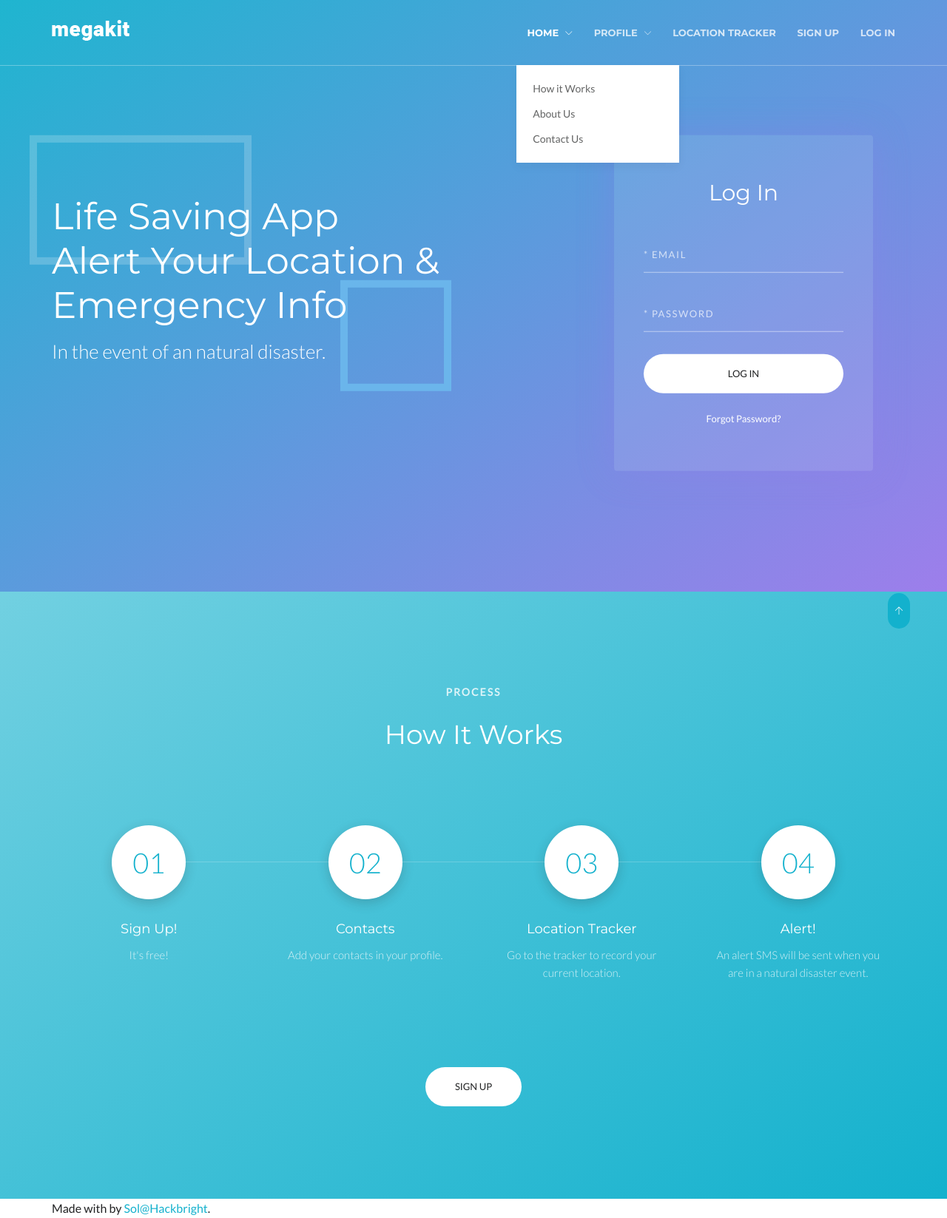
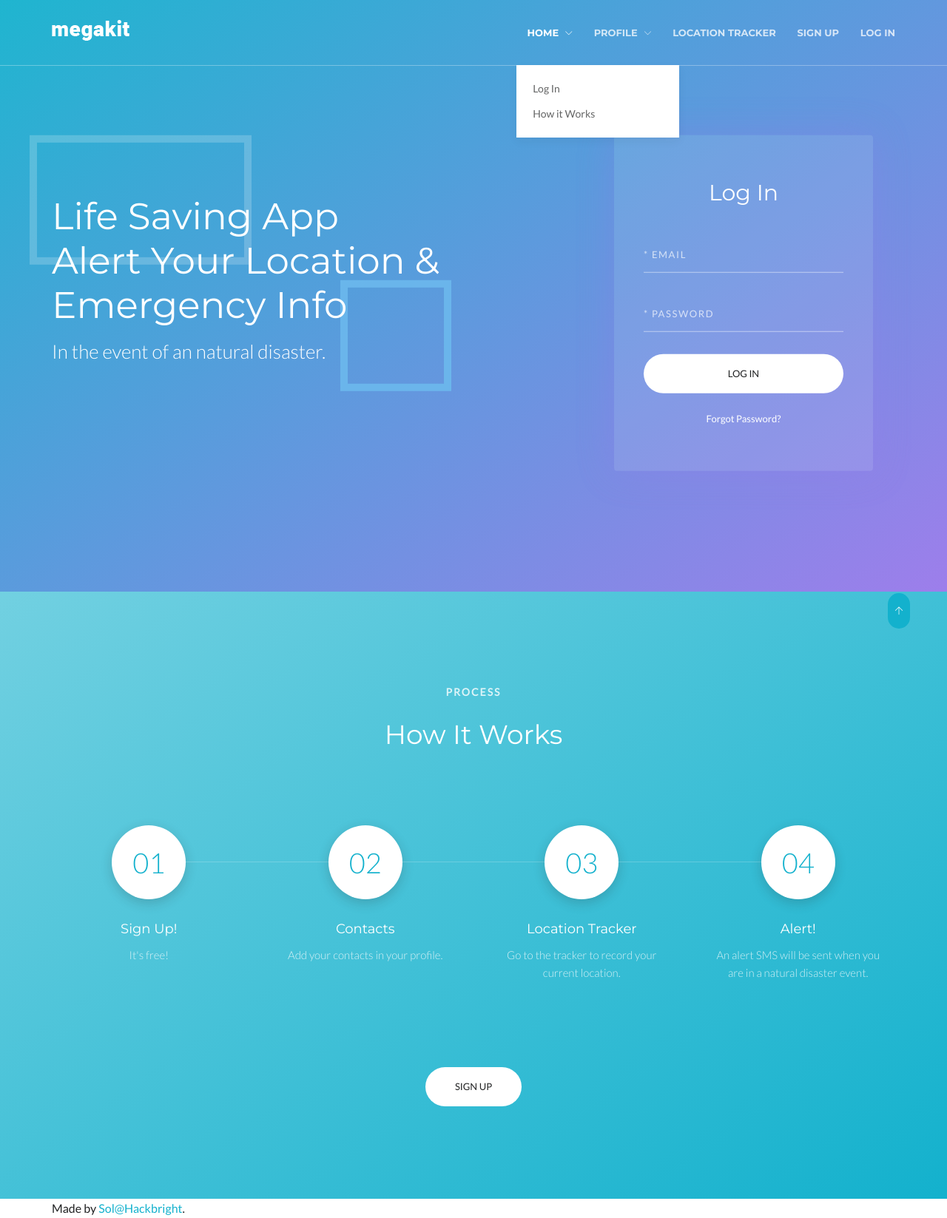
Before and after one commit to Sol1323/hb-nat-disaster-app, a Flask app: page / in a window 1280 px wide, after a click on "HOME". Shown: the whole page at 74% size. Run offline with Flask 2, Linux system fonts and the light colour scheme; some libraries are stand-ins or nearby versions.

```diff
--- a/server.py
+++ b/server.py
@@ -293,7 +293,7 @@ def get_user_location():
 
 
 
-    return render_template('location_tracker.html', GOOGLE_KEY=GOOGLE_KEY)
+    return render_template('location_tracker.html', GOOGLE_KEY=GOOGLE_KEY, user=user)
 
 
 @app.route('/tests', methods=['POST'])
--- a/static/js/maps.js
+++ b/static/js/maps.js
@@ -25,7 +25,7 @@ function initMap() {
                                             <div class="g-text-center--xs g-margin-b-60--xs">
                                             <img alt="" src="/static/img/widgets/gmap/cd-icon-location.svg" draggable="false">
                                                 <h2 class="g-font-size-32--xs g-font-size-36--md g-color--white">Location Found</h2>
-                                                <a href="https://www.google.com/maps/place/${pos.lat},${pos.lng}"><b>Click here to see your current location!</b></a>
+                                                <a href="https://www.google.com/maps/place/${pos.lat},${pos.lng}" style="background:rgba(255,255,255, 0.9);"><b>Click here to see your current location!</b></a>
                                             </div>
                                         </div>
                                      `
--- a/templates/base.html
+++ b/templates/base.html
@@ -74,9 +74,8 @@
                             <li class="dropdown s-header-v2__nav-item s-header-v2__dropdown-on-hover">
                                 <a href="index.html" class="dropdown-toggle s-header-v2__nav-link -is-active" data-toggle="dropdown" role="button" aria-haspopup="true" aria-expanded="false">Home <span class="g-font-size-10--xs g-margin-l-5--xs ti-angle-down"></span></a>
                                 <ul class="dropdown-menu s-header-v2__dropdown-menu">
+                                    <li><a href="/login" class="s-header-v2__dropdown-menu-link">Log In</a></li>
                                     <li><a href="#how-it-works" class="s-header-v2__dropdown-menu-link">How it Works</a></li>
-                                    <li><a href="#" class="s-header-v2__dropdown-menu-link">About Us</a></li>
-                                    <li><a href="#" class="s-header-v2__dropdown-menu-link">Contact Us</a></li>
                                 </ul>
                             </li>
                             <!-- End Home -->
@@ -85,12 +84,13 @@
                             <li class="dropdown s-header-v2__nav-item s-header-v2__dropdown-on-hover">
                                 <a href="javascript:void(0);" class="dropdown-toggle s-header-v2__nav-link" data-toggle="dropdown" role="button" aria-haspopup="true" aria-expanded="false"> Profile <span class="g-font-size-10--xs g-margin-l-5--xs ti-angle-down"></span></a>
                                 <ul class="dropdown-menu s-header-v2__dropdown-menu">
-                                    <li><a href="#" class="s-header-v2__dropdown-menu-link">Contacs</a></li>
-                                    <li><a href="#" class="s-header-v2__dropdown-menu-link">Settings</a></li>
+                                    <li><a href="#profile" class="s-header-v2__dropdown-menu-link">Profile</a></li>
+                                    <li><a href="#contacts" class="s-header-v2__dropdown-menu-link">Contacs</a></li>
+                                    <li><a href="#settings" class="s-header-v2__dropdown-menu-link">Settings</a></li>
                                 </ul>
                             </li>
                             <!-- End Pages -->
-                            <li class="s-header-v2__nav-item"><a href="contacts.html" class="s-header-v2__nav-link s-header-v2__nav-link--dark">Location Tracker</a></li>
+                            <li class="s-header-v2__nav-item"><a href="/locations" class="s-header-v2__nav-link s-header-v2__nav-link--dark">Location Tracker</a></li>
                             {% if "user_id" in session %}
                               <li class="s-header-v2__nav-item"><a href="/logout" class="s-header-v2__nav-link">Logout</a></li>
                             {% else %}
@@ -122,7 +122,7 @@
 
 
     <footer class="container">
-           Made with <i class="fa fa-heart"></i> by <a href="https://github.com/Sol1323">Sol</a><a href="https://hackbrightacademy.com/">@Hackbright</a>.
+           Made by <a href="https://github.com/Sol1323">Sol</a><a href="https://hackbrightacademy.com/">@Hackbright</a>.
     </footer>
 
     <!-- Back To Top -->
```
Also changed, not shown: templates/location_tracker.html (+15 -6 lines).
